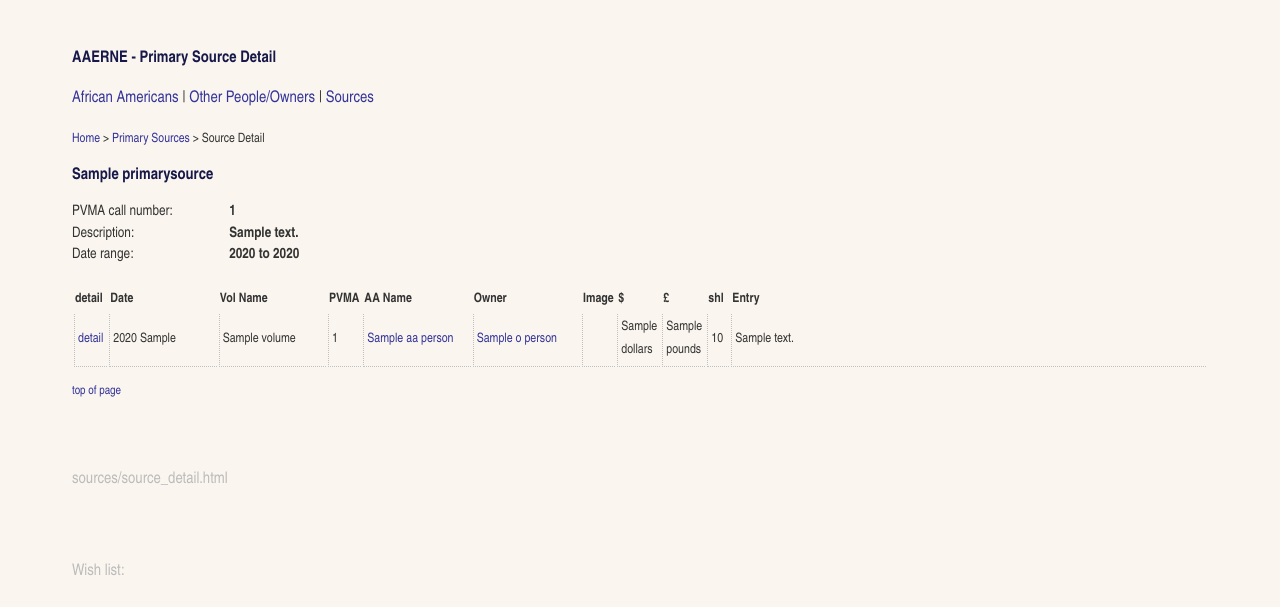
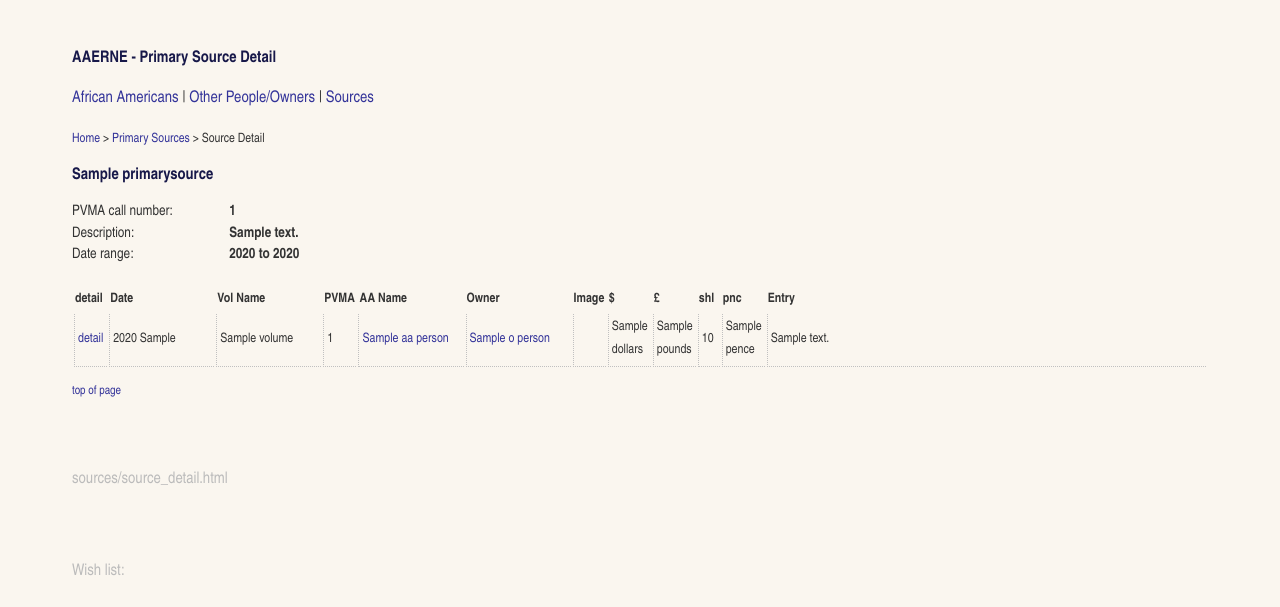
Before and after one commit to DigitalGizmo/aane_project, a Django app: template aane/templates/sources/source_detail.html in a window 1280 px wide. Shown: the top 607 px of the page. Run offline with Django 3.2, Linux system fonts and the light colour scheme; the template is opened without the code that fills it: most values are stand-ins (such as "Sample title", 1, 10 or a date in 2020).

Commit message:
shilling pence notation on detail

```diff
--- a/aane/templates/sources/entry_detail.html
+++ b/aane/templates/sources/entry_detail.html
@@ -51,7 +51,10 @@
 				&pound;{{ sourceentry.pounds }}
 			{% endif %}
 			{% if sourceentry.shillings %}
-				{{ sourceentry.shillings }} shillings
+				/{{ sourceentry.shillings }}
+			{% endif %}
+			{% if sourceentry.pence %}
+				/{{ sourceentry.pence }}
 			{% endif %}
 
 		</dd>
--- a/aane/templates/sources/source_detail.html
+++ b/aane/templates/sources/source_detail.html
@@ -35,6 +35,7 @@
 			<th>$</th>
 			<th>&pound;</th>
 			<th>shl</th>
+			<th>pnc</th>
 			<th>Entry</th>
 		</tr>
 		{% for entry in primarysource.sourceentry_set.all %}
@@ -82,6 +83,9 @@
 			<td class="xsm">
 				{% if entry.shillings %} {{ entry.shillings }}{% endif %}
 			</td>
+			<td class="xsm">
+				{% if entry.pence %} {{ entry.pence }}{% endif %}
+			</td>
 			<td class="xlrg">{{ entry.entry_text|safe }}</td>
 		</tr>
 		{% endfor %}
```
